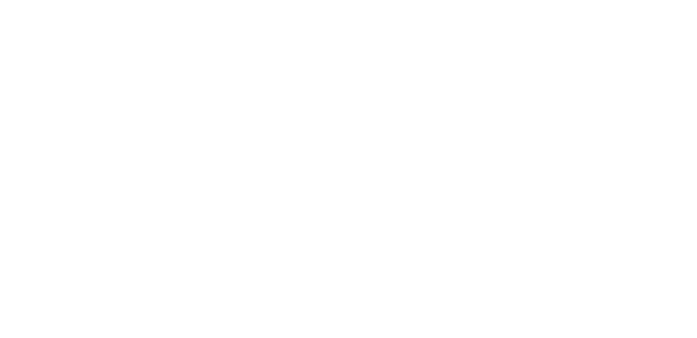
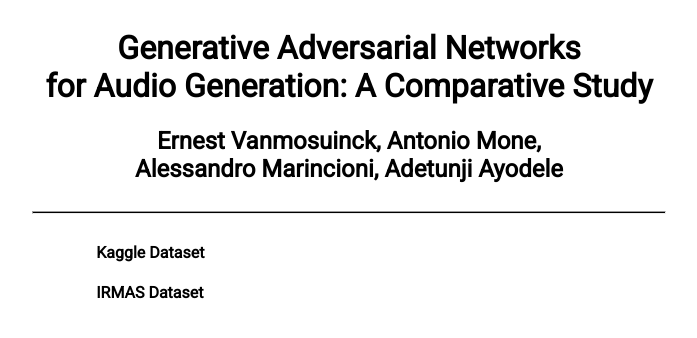
Before and after one commit to ernestvmo/API-project, a plain HTML site: page docs/index.html in a window 1280 px wide. Shown: the whole page, without its empty margins (291-988 px from the left). Drawn offline with Linux system fonts and the light colour scheme.

Commit message:
website start

```diff
--- /dev/null
+++ b/docs/css/style.css
@@ -0,0 +1,18 @@
+div {
+    display: block;
+}
+
+p, h1, h2, h3, h4, h5, h6 {
+    font-family: "Roboto", sans-serif;
+}
+
+.title {
+    align-content: center;
+    text-align: center;
+}
+
+.content {
+    align-content: center;
+    margin-left: 30%;
+    margin-right: 30%;
+}
--- a/docs/index.html
+++ b/docs/index.html
@@ -2,8 +2,22 @@
 <html>
     <header>
         <title>GAN Comparative Study</title>
+        <link rel="stylesheet" href="css/style.css">
+        <link rel="stylesheet" href="https://fonts.googleapis.com/css?family=Roboto">
+
     </header>
     <body>
+        <div class="title">
+            <h1>Generative Adversarial Networks<br> for Audio Generation: A Comparative Study</h1>
+            <h2>Ernest Vanmosuinck, Antonio Mone,<br>Alessandro Marincioni, Adetunji Ayodele</h2>
+        </div>
 
+        <hr style="width: 50%; height: 1px; background-color: black; color: black;">
+        <span></span>
+        <div class="content">
+            <h4>Kaggle Dataset</h4>
+
+            <h4>IRMAS Dataset</h4>
+        </div>
     </body>
 </html>
```
